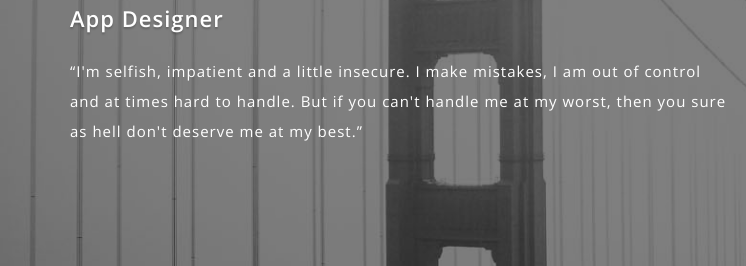
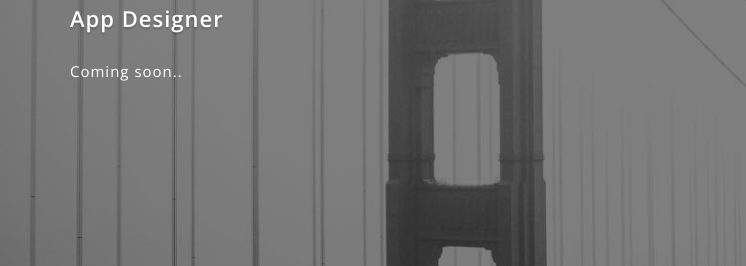
Before and after one commit to Mirza8978/hellop, a plain HTML site: page index.html in a window 1280 px wide. Shown: the part 374-640 px from the top of the page, 0-746 px from the left. Drawn offline with nearby package versions, Linux system fonts and the light colour scheme.

Commit message:
Update index.html

```diff
--- a/index.html
+++ b/index.html
@@ -114,7 +114,7 @@
 					<h5>Hi</h5>
 					<h2>My name is <span>Mirza Aman</span></h2>
 					<h4>App Designer</h4>
-					<p>“I'm selfish, impatient and a little insecure. I make mistakes, I am out of control and at times hard to handle. But if you can't handle me at my worst, then you sure as hell don't deserve me at my best.”</p>
+					<p>Coming soon..</p>
 				</div>
 				<div class="col-md-5 image_margin">
 					<img src="images/websitelogo.png" alt="" class="img-fluid michumon" />
```
